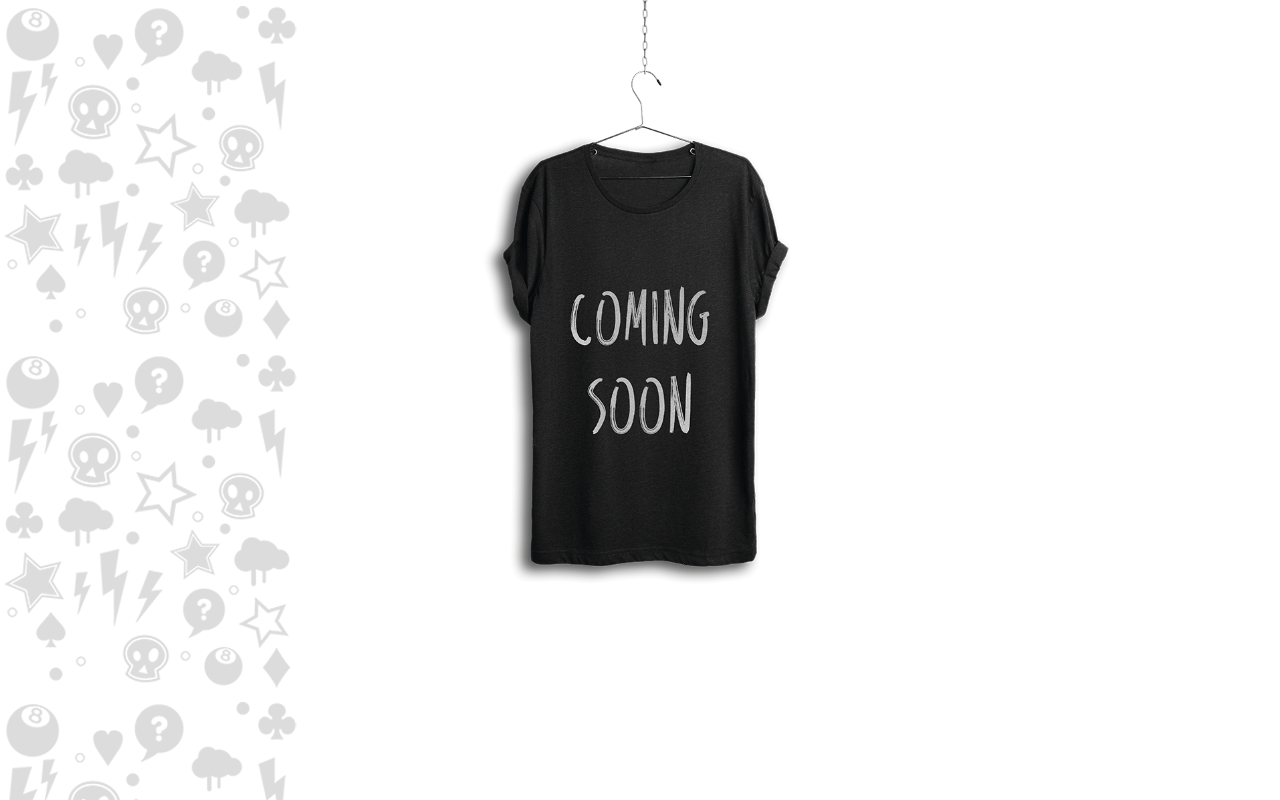
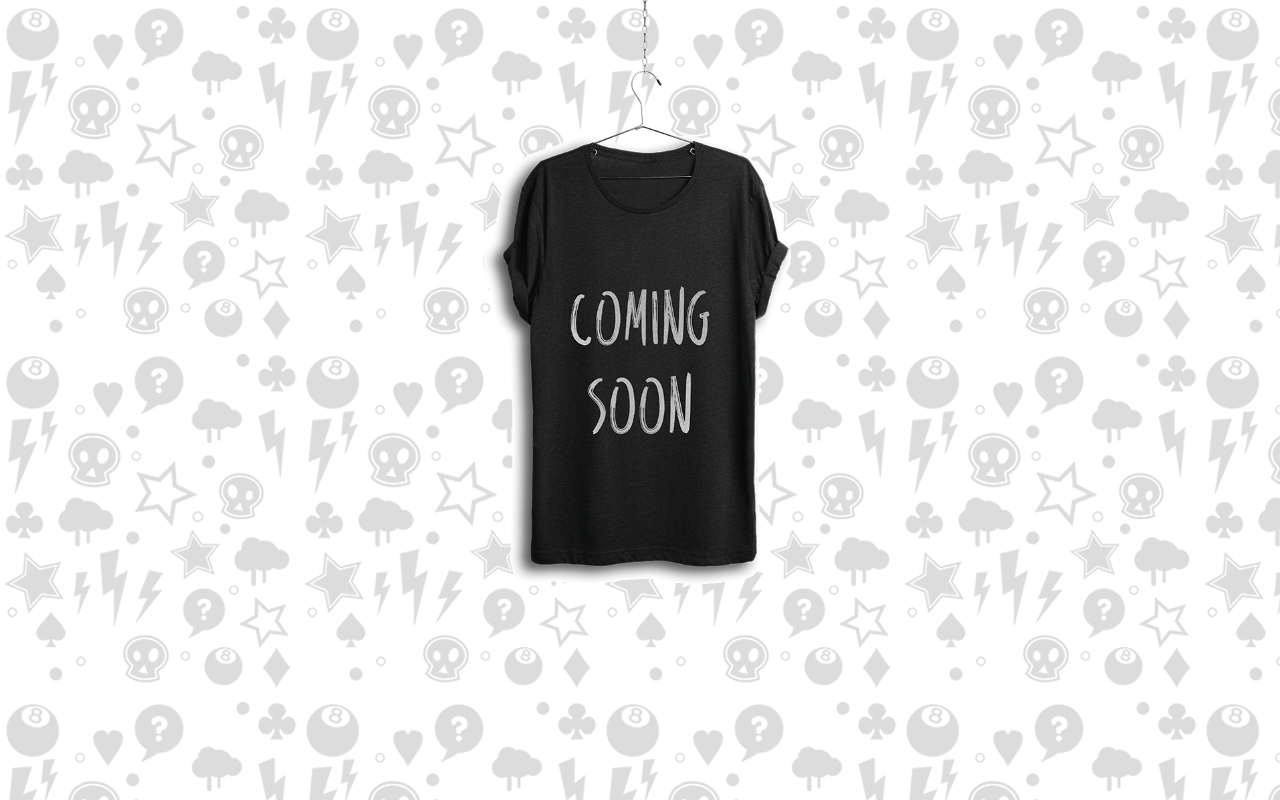
Before and after one commit to nonprophettees/nonprophettees.github.io, a plain HTML site: page index.html in a window 1280 px wide. Drawn offline with nearby package versions, Linux system fonts and the light colour scheme.

Commit message:
Update main.css

```diff
--- a/main.css
+++ b/main.css
@@ -6,8 +6,7 @@
 }
 body{
 	    background-image: url("img/bg.png");
-	    background-repeat: repeat-y,repeat-x;
-
+	    background-repeat: repeat;
 
 }
 .caption{
```
